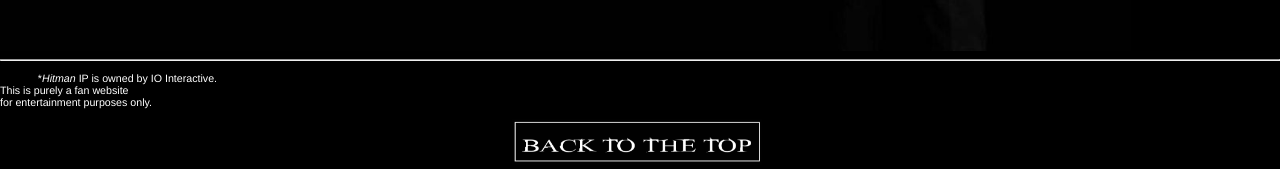
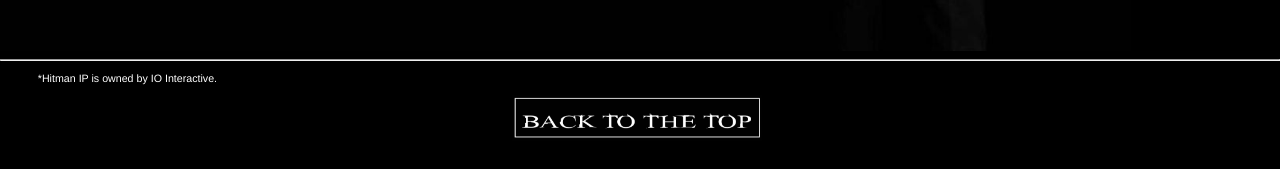
Before and after one commit to Rieper1/ATH-Website, a plain HTML site: page index.html in a window 1280 px wide. Shown: the part 1344-1513 px from the top of the page. After the commit the page ends 1489 px from the top, so only its background shows below. Drawn offline with Linux system fonts and the light colour scheme.

Commit message:
Update index.html

```diff
--- a/index.html
+++ b/index.html
@@ -95,8 +95,7 @@
     </div>
     <div id="Bottom">
       <hr />
-      <p id="copyr">*<em>Hitman</em> IP is owned by IO Interactive.<br />
-      This is purely a fan website <br /> for entertainment purposes only.</p>
+      <p id="copyr">*Hitman IP is owned by IO Interactive. </p>
       <a href="#banner2"
         ><img src="/Images/Back Top The Top.png" id="btop" alt="" width="250"
       /></a>
```
